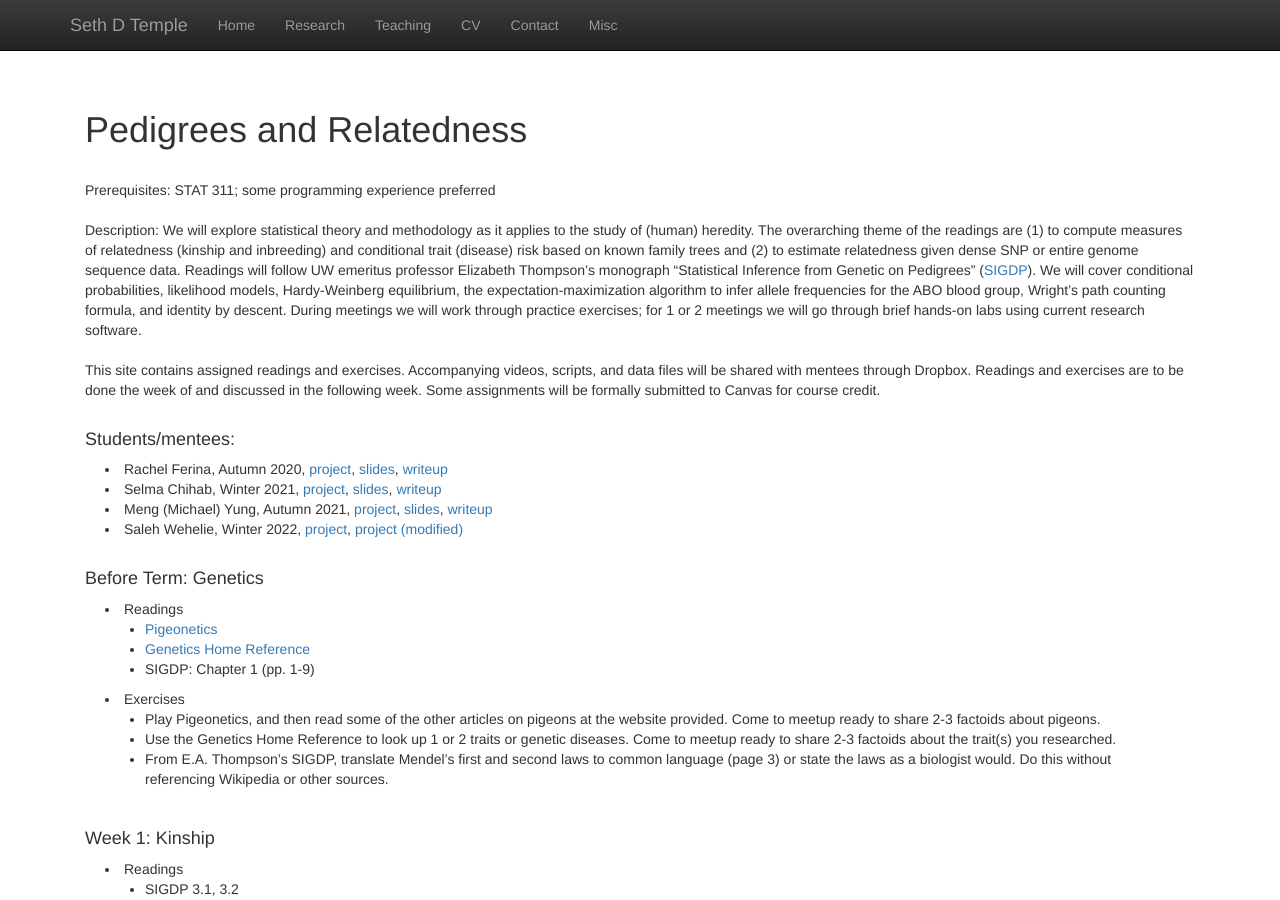
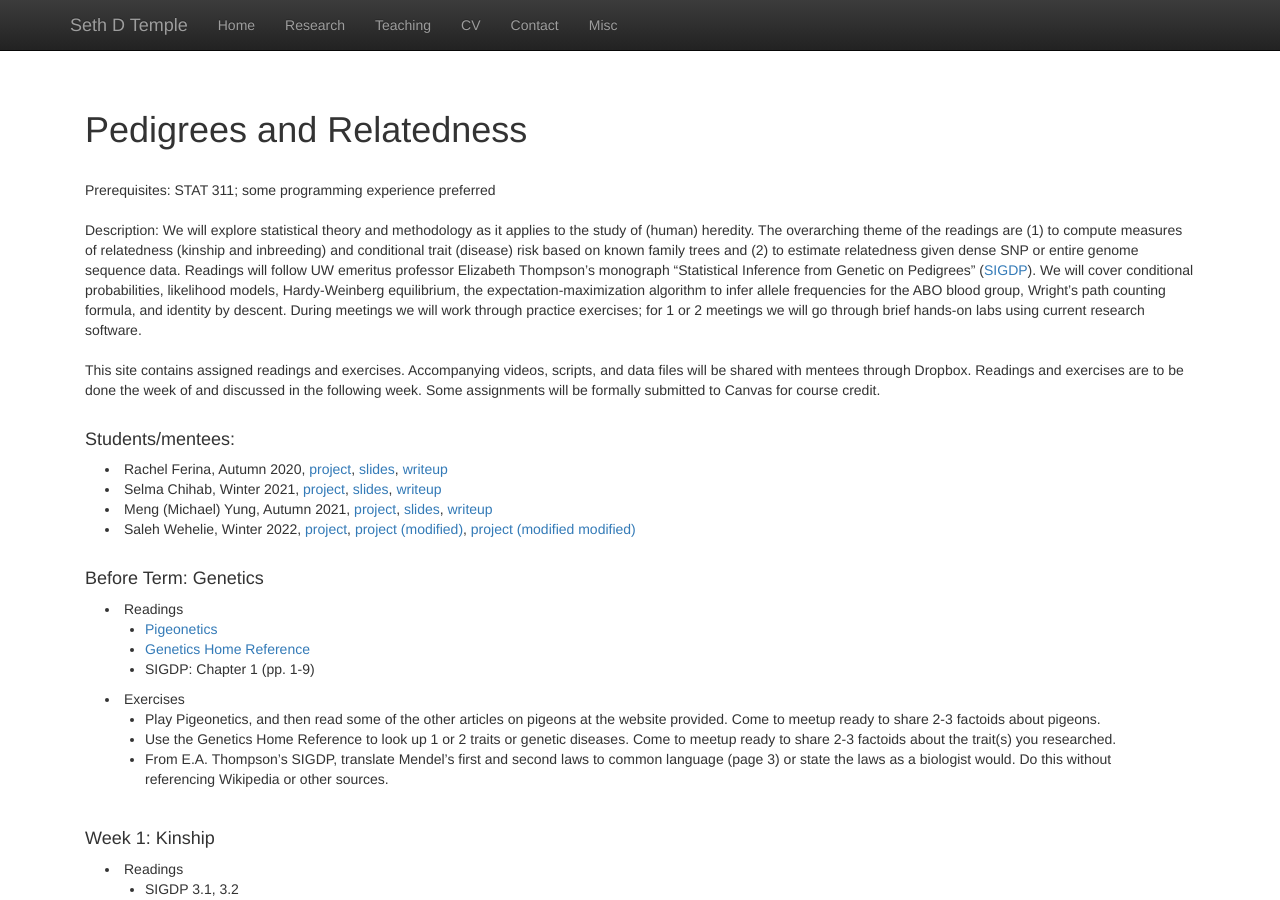
Before and after one commit to sdtemple/sdtemple.github.io, a Jekyll site: the page built from statgen1.html, in a window 1280 px wide and 900 px high. Built offline with Jekyll 4.4.1, drawn with Linux system fonts in a browser that asks for light colours; nearby versions of some CDN libraries; library files that are not in the unit come from our copies.

Commit message:
Update statgen1.html

```diff
--- a/statgen1.html
+++ b/statgen1.html
@@ -25,7 +25,7 @@
 <li style="padding:0px;margin:0px 20px 0px;"> Rachel Ferina, Autumn 2020, <a href = "files/rachel-project.pdf">project</a>, <a href = "files/rachel-slides.pdf">slides</a>, <a href = "files/rachel-writeup.pdf">writeup</a> </li>
 <li style="padding:0px;margin:0px 20px 0px;"> Selma Chihab, Winter 2021, <a href = "files/selma-project.pdf">project</a>, <a href = "files/selma_slides.pdf">slides</a>, <a href = "files/selma-writeup.pdf">writeup</a> </li>
 <li style="padding:0px;margin:0px 20px 0px;"> Meng (Michael) Yung, Autumn 2021, <a href = "files/michael-project.pdf">project</a>, <a href = "files/michael-slides.pdf">slides</a>, <a href = "files/michael-writeup.pdf">writeup</a> </li>
-<li style="padding:0px;margin:0px 20px 0px;"> Saleh Wehelie, Winter 2022, <a href = "files/stat499_project_wehelie.pdf">project</a>, <a href = "files/stat499_project_wehelie__Copy_.pdf">project (modified)</a> </li>
+<li style="padding:0px;margin:0px 20px 0px;"> Saleh Wehelie, Winter 2022, <a href = "files/stat499_project_wehelie.pdf">project</a>, <a href = "files/stat499_project_wehelie__Copy_.pdf">project (modified)</a>, <a href = "files/stat499_project_wehelie__Copy___Copy_.pdf">project (modified modified)</a> </li>
 <br/>
 </p>
 
```
